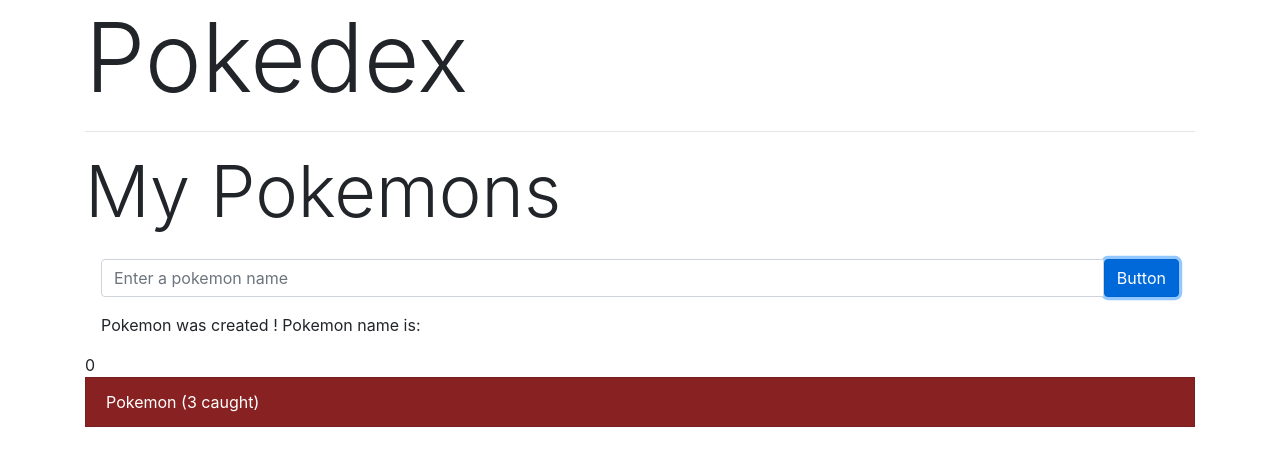
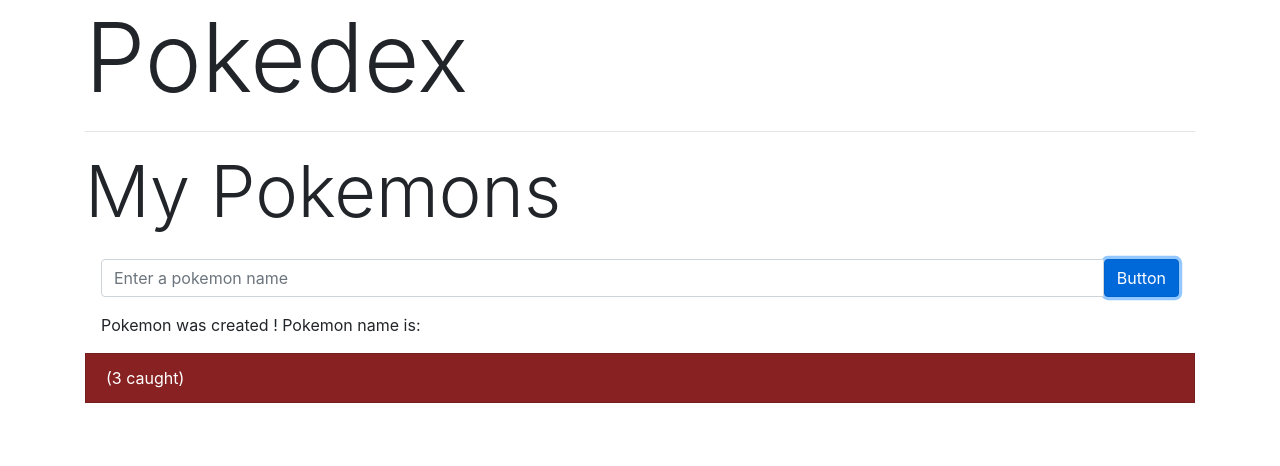
Before and after one commit to mvidailhet/ng-pokedex, an Angular app: page / in a window 1280 px wide. Both pictures are taken after a click on the button "Button". Shown: the top 466 px of the page. Built offline with nearby package versions, Linux system fonts and the light colour scheme.

Commit message:
@Input() Custom property binding

```diff
--- a/src/app/components/pokemon-item/pokemon-item.component.html
+++ b/src/app/components/pokemon-item/pokemon-item.component.html
@@ -3,5 +3,5 @@
   [ngStyle]="{ backgroundColor: generateBackgroundColor() }"
   [ngClass]="{ 'is-red': nbCaught <= 5 }"
 >
-  Pokemon ({{ nbCaught }} caught)
+  {{ name }} ({{ nbCaught }} caught)
 </li>
--- a/src/app/components/pokemon-item/pokemon-item.component.ts
+++ b/src/app/components/pokemon-item/pokemon-item.component.ts
@@ -1,4 +1,4 @@
-import { Component, OnInit } from '@angular/core';
+import { Component, Input, OnInit } from '@angular/core';
 
 @Component({
   selector: 'pokedex-pokemon-item',
@@ -6,6 +6,7 @@
   styleUrls: ['./pokemon-item.component.scss']
 })
 export class PokemonItemComponent implements OnInit {
+  @Input() name = '';
   nbCaught = Math.round(Math.random() * 10);
 
   constructor() { }
--- a/src/app/components/pokemon-list/pokemon-list.component.html
+++ b/src/app/components/pokemon-list/pokemon-list.component.html
@@ -23,8 +23,5 @@
 </div>
 
 <ul class="list-group">
-
-  <ng-container *ngFor="let pokemon of pokemons; let i = index">
-    {{ i }} <pokedex-pokemon-item></pokedex-pokemon-item>
-  </ng-container>
+  <pokedex-pokemon-item *ngFor="let pokemon of pokemons" [name]="pokemon"></pokedex-pokemon-item>
 </ul>
```
